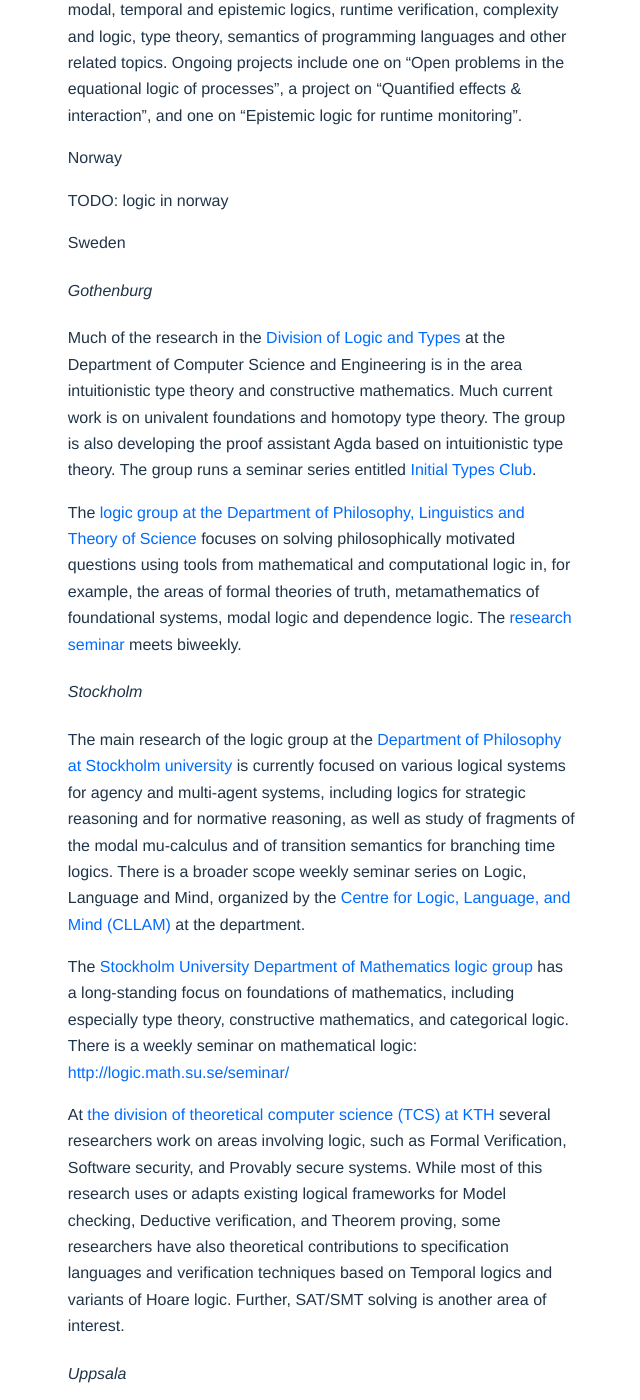
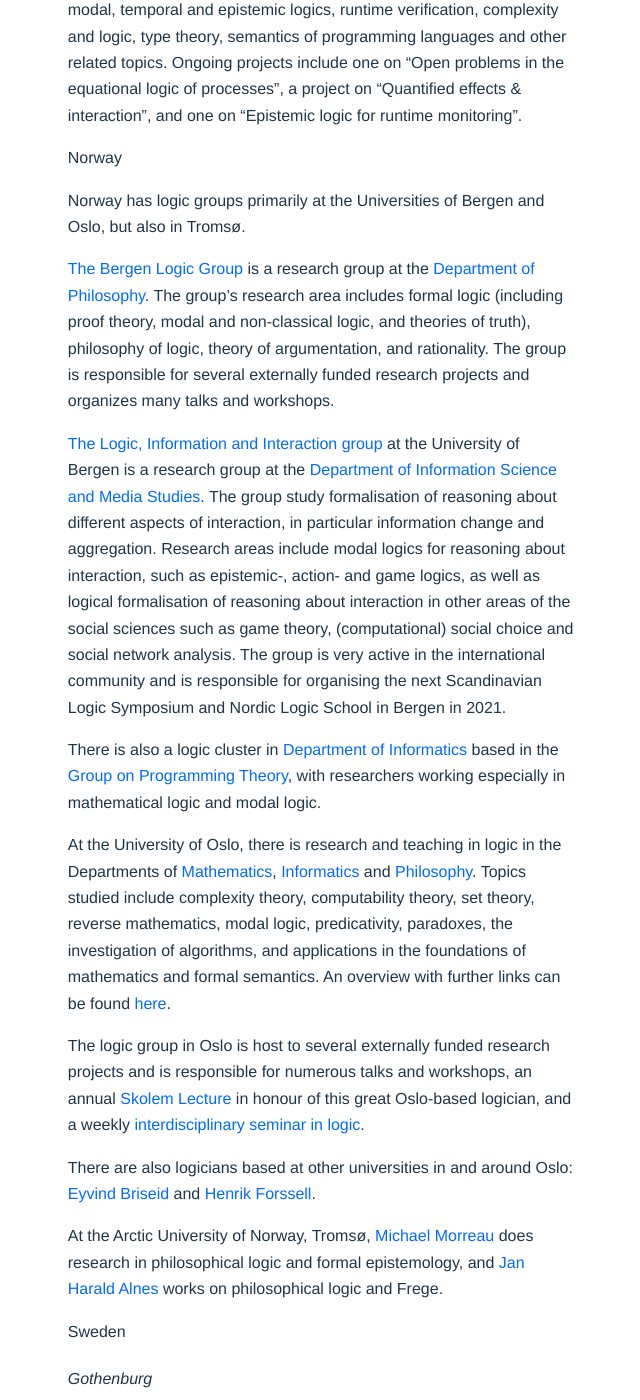
Before and after one commit to scandinavianlogic/scandinavianlogic.github.io, a Jekyll site: the page built from logic-in-scandinavia.md, in a window 1280 px wide and 1400 px high, scrolled down 1574 px. Shown: the whole window, without its empty margins (217-857 px from the left). Built offline with Jekyll 4.4.1, drawn with Linux system fonts in a browser that asks for light colours.

Commit message:
logic in norway

```diff
--- a/logic-in-scandinavia.md
+++ b/logic-in-scandinavia.md
@@ -62,7 +62,63 @@ of processes", a project on "Quantified effects & interaction", and one on
 
 ### Norway
 
-{{ "TODO: logic in norway" | log_warning }}
+Norway has logic groups primarily at the Universities of Bergen and Oslo, but
+also in Tromsø.
+
+[The Bergen Logic Group](https://www.uib.no/en/rg/logic)
+is a research group at the
+[Department of Philosophy](https://www.uib.no/en/fof).
+The group's research area includes formal logic (including proof theory, modal
+and non-classical logic, and theories of truth), philosophy of logic, theory of
+argumentation, and rationality. The group is responsible for several externally
+funded research projects and organizes many talks and workshops.
+
+[The Logic, Information and Interaction group](https://www.uib.no/en/rg/lii)
+at the University of Bergen is a research group at the
+[Department of Information Science and Media Studies](https://www.uib.no/en/infomedia).
+The group study formalisation of reasoning about different aspects of
+interaction, in particular information change and aggregation. Research areas
+include modal logics for reasoning about interaction, such as epistemic-,
+action- and game logics, as well as logical formalisation of reasoning about
+interaction in other areas of the social sciences such as game theory,
+(computational) social choice and social network analysis. The group is very
+active in the international community and is responsible for organising the next
+Scandinavian Logic Symposium and Nordic Logic School in Bergen in 2021.
+
+There is also a logic cluster in
+[Department of Informatics](https://www.uib.no/en/ii)
+based in the
+[Group on Programming Theory](https://www.uib.no/en/rg/put),
+with researchers working especially in mathematical logic and modal logic.
+
+At the University of Oslo, there is research and teaching in logic in the
+Departments of
+[Mathematics](https://www.mn.uio.no/math/english/),
+[Informatics](https://www.mn.uio.no/ifi/english/)
+and
+[Philosophy](https://www.hf.uio.no/ifikk/english/).
+Topics studied include complexity theory, computability theory, set theory,
+reverse mathematics, modal logic, predicativity, paradoxes, the investigation of
+algorithms, and applications in the foundations of mathematics and formal
+semantics. An overview with further links can be found
+[here](https://www.hf.uio.no/ifikk/english/research/groups/logic/).
+
+The logic group in Oslo is host to several externally funded research projects
+and is responsible for numerous talks and workshops, an annual
+[Skolem Lecture](https://www.hf.uio.no/ifikk/english/research/groups/logic/events/index.html)
+in honour of this great Oslo-based logician, and a weekly
+[interdisciplinary seminar in logic](https://www.mn.uio.no/math/english/research/groups/logic/events/).
+
+There are also logicians based at other universities in and around Oslo:
+[Eyvind Briseid](https://www.oslomet.no/om/ansatt/embri/)
+and
+[Henrik Forssell](https://www.usn.no/english/about/contact-us/employees/henrik-forssell).
+
+At the Arctic University of Norway, Tromsø,
+[Michael Morreau](https://en.uit.no/ansatte/person?p_document_id=329116)
+does research in philosophical logic and formal epistemology, and
+[Jan Harald Alnes](https://uit.no/ansatte/person?p_document_id=42390)
+works on philosophical logic and Frege.
 
 ### Sweden
 
```
